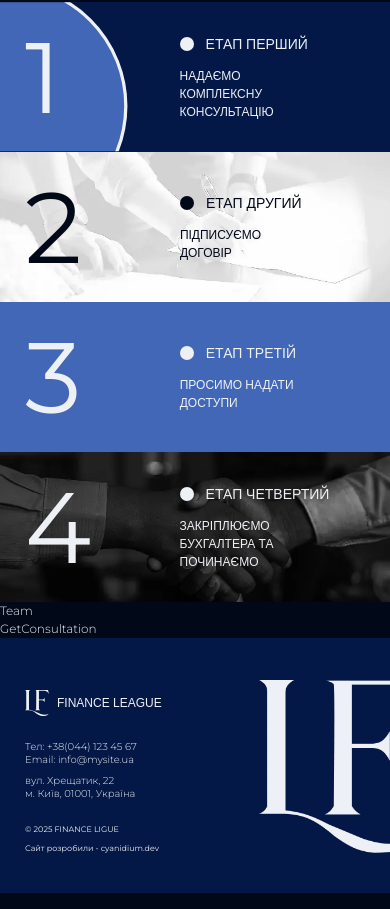
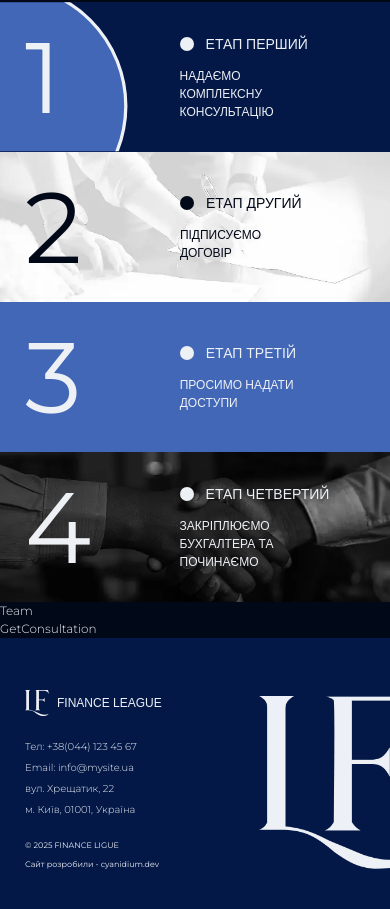
Before and after one commit to cyanidium-dev/liga-finance, a Next.js app: page /en in a window 390 px wide. Shown: the part 6730-7639 px from the top of the page. Built offline with nearby package versions, Linux system fonts and the light colour scheme; a web font is replaced by a local one.

Commit message:
updated footer styles

```diff
--- a/src/components/shared/footer/FooterBottom.tsx
+++ b/src/components/shared/footer/FooterBottom.tsx
@@ -8,10 +8,8 @@ export default function FooterBottom() {
       <p className="mb-2 text-8reg tab:text-12reg lg:text-16reg uppercase leading-[130%]">
         {t("rights")}
       </p>
-      <div className="flex gap-x-[2px] text-8reg lg:text-16reg leading-[130%]">
-        <p className="text-8reg tab:text-12reg lg:text-16reg leading-[130%]">
-          {t("develop")}
-        </p>
+      <div className="flex gap-x-[2px] text-8reg tab:text-12reg lg:text-16reg leading-[130%]">
+        <p>{t("develop")}</p>
         <a
           href={CYANIDIUM_URL}
           target="_blank"
--- a/src/components/shared/footer/FooterInfo.tsx
+++ b/src/components/shared/footer/FooterInfo.tsx
@@ -5,9 +5,9 @@ import { useTranslations } from "next-intl";
 export default function FooterInfo() {
   const t = useTranslations("footer");
   return (
-    <ul className="flex flex-col tab:flex-row tab:justify-between gap-y-2 xl:gap-x-8 tab:mt-6 xl:mt-0 text-10light tab:text-12light lg:text-16light leading-[130%]">
+    <ul className="flex flex-col tab:flex-row tab:justify-between xl:gap-x-8 tab:mt-6 xl:mt-0 text-10light tab:text-12light lg:text-16light leading-[130%]">
       <div>
-        <li>
+        <li className="mb-2">
           {t("phone")}
           <a
             href={`tel:+${PHONE.replace(/\D/g, "")}`}
@@ -18,7 +18,7 @@ export default function FooterInfo() {
             {PHONE.replace(phoneRegex, "$1($2) $3 $4 $5")}
           </a>
         </li>
-        <li>
+        <li className="mb-2 tab:mb-0">
           {t("email")}
           <a
             href={`mailto:${EMAIL}`}
@@ -37,7 +37,7 @@ export default function FooterInfo() {
           rel="noopener noreferrer nofollow"
           className="lg:hover:text-blue focus-visible:text-blue transition duration-300 ease-in-out"
         >
-          <p>{t("address.first")}</p>
+          <p className="mb-2">{t("address.first")}</p>
           <p>{t("address.second")}</p>
         </a>
       </li>
```
